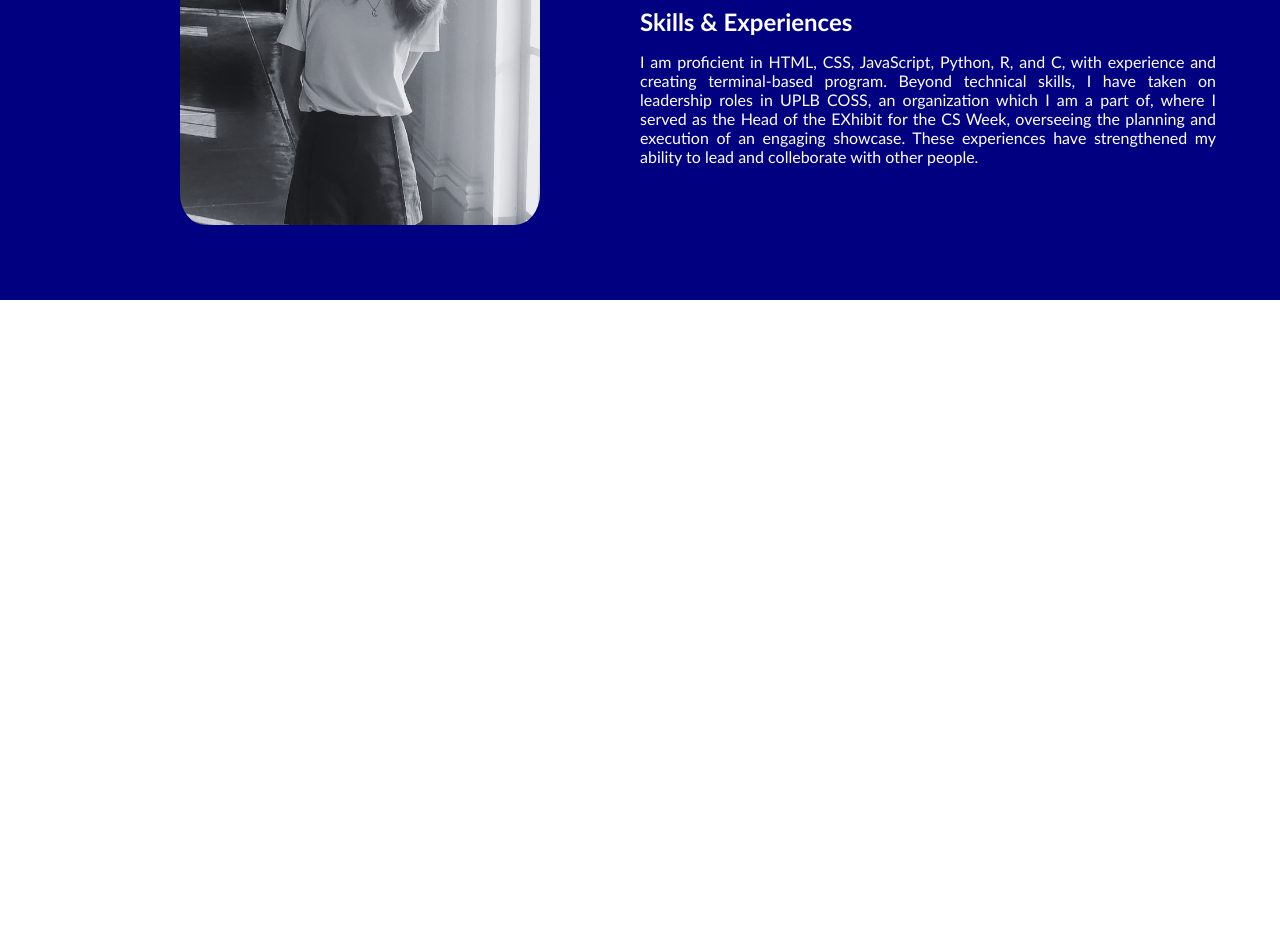
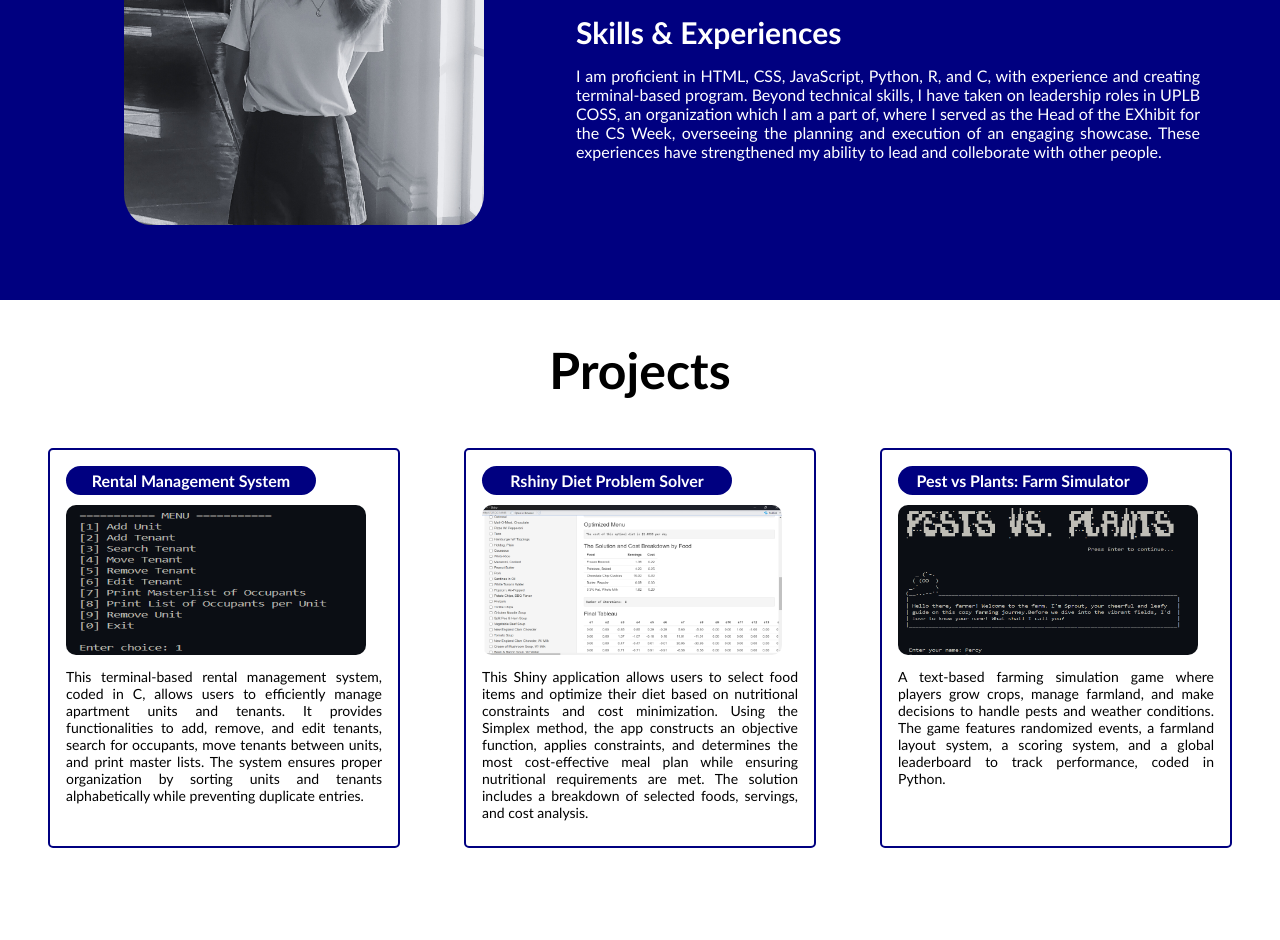
Before and after one commit to CMSC-100-2S-AY2024-2025/exer-01-html-and-css-pajamolod, a plain HTML site: page Jamolod02_CMSC100.html in a window 1280 px wide. Shown: the part 960-1900 px from the top of the page. Before the commit the page ends 1260 px from the top, so only its background shows below. Drawn offline with Linux system fonts and the light colour scheme.

Commit message:
chore: change the font size of the 'about me' info and created the project section. cleanup the comments.

```diff
--- a/Jamolod02_CMSC100.html
+++ b/Jamolod02_CMSC100.html
@@ -14,8 +14,8 @@
         <div class="logo">Hello World!</div>
         <div class="nav-items">
             <a href="#aboutMe">About</a>
-            <a href="#footer">Project</a>
             <a href="#aboutMe">Skill</a>
+            <a href="#projectPage">Project</a>
         </div>
     </nav>
 
@@ -49,13 +49,30 @@
         </div>
     </section>
 
+    <!-- project page -->
+    <section class="project" id="projectPage">
+        <h1 class="proj-title">Projects</h1>
+        <div class="proj-container">
+            <div class="proj1">
+                <h1>Rental Management System</h1>
+                <img src="proj1.png" class="proj1-image">
+                <p>This terminal-based rental management system, coded in C, allows users to efficiently manage apartment units and tenants. It provides functionalities to add, remove, and edit tenants, search for occupants, move tenants between units, and print master lists. The system ensures proper organization by sorting units and tenants alphabetically while preventing duplicate entries.</p>
+
+            </div>
+            <div class="proj2">
+                <h1>Rshiny Diet Problem Solver</h1>
+                <img src="proj2.png" class="proj2-image">
+                <p>This Shiny application allows users to select food items and optimize their diet based on nutritional constraints and cost minimization. Using the Simplex method, the app constructs an objective function, applies constraints, and determines the most cost-effective meal plan while ensuring nutritional requirements are met. The solution includes a breakdown of selected foods, servings, and cost analysis.</p>
+            </div>
+            <div class="proj3">
+                <h1>Pest vs Plants: Farm Simulator</h1>
+                <img src="proj3.png" class="proj3-image">
+                <p>A text-based farming simulation game where players grow crops, manage farmland, and make decisions to handle pests and weather conditions. The game features randomized events, a farmland layout system, a scoring system, and a global leaderboard to track performance, coded in Python.</p>
+            </div>
+        </div>
+
+    </section>
+
 </body>
 
 </html>
-
-<!-- ReadMe content
-Phea Marie A. Jamolod
-BS Computer Science
-/live website link
-steps on how to create github page
-key takeaway -->
--- a/style.css
+++ b/style.css
@@ -3,15 +3,7 @@
     margin: 0;
     padding: 0;
     font-family: 'Trebuchet MS', 'Lucida Sans Unicode', 'Lucida Grande', 'Lucida Sans', Arial, sans-serif;
-    /* max-width: 900px; */
 }
-
-/* @media screen and (max-width: 1080px) {
-    .about-container {
-        grid-template-columns: 1fr;
-    }
-
-} */
 
 nav {
     height: 60px;
@@ -19,8 +11,6 @@ nav {
     display: flex;
     justify-content: space-between;
     align-items: center;
-    /* width: 1080px; */
-    /* overflow: hidden; */
     padding: 3rem calc((100vw -1300px))/2;
 }
 
@@ -33,7 +23,6 @@ nav a {
 
 nav a:hover {
     color: black;
-    /* background-color: white; */
 }
 
 .logo {
@@ -51,7 +40,6 @@ nav a:hover {
 .welcome-container {
     display: grid;
     grid-template-columns: 1fr 1fr;
-    /* height: 95vh;; */
     height: 600px;
 }
 
@@ -101,7 +89,7 @@ button {
     width: 190px ;
 }
 .btn {
-    display: inline-block; /* Makes it behave like a button */
+    display: inline-block;
     margin-top: 1rem;
     padding: 1rem 3rem;
     font-size: 1rem;
@@ -111,31 +99,23 @@ button {
     border-radius: 50px;
     width: 190px;
     text-align: center;
-    text-decoration: none; /* Removes underline */
+    text-decoration: none;
 }
 
 .btn:hover {
-    background: black; /* Slightly darker shade on hover */
+    background: black;
 }
 
-
-/* button:hover {
-    background-color: black;
-    color: white;
-} */
 
 /* ----------------------------------------------------------- */
 
 .about {
     background-color: navy;
-    /* height: 600px; */
-    /* width: */
 }
 
 .about-container {
     display: grid;
-    grid-template-columns: 1fr 1fr;
-    /* height: 95vh;; */
+    grid-template-columns: .9fr 1.1fr;
     height: 600px;
 }
 
@@ -157,48 +137,29 @@ button {
     padding-right: 1rem;
 }
 
-.about-column-left {
-    /* display: flex; */
-    /* justify-content: center; */
-    /* align-items: center; */
-    /* grid-row: 1 / span 2; */
-    padding-top: 0rem;
-    padding-bottom: 0rem;
-    padding-left: 7rem;
-    padding-right: 2rem;
-}
-
 .about-column-right {
-    /* height: 300px; */
     padding-top: 3rem;
     padding-bottom: 1rem;
-    padding-right: 4rem;
-    /* padding-left: 2rem; */
+    padding-right: 5rem;
     justify-self: left;
     justify-content: center;
     align-items: center;
 }
 
 .about-column-right h1 {
-    /* display: flex; */
-    /* flex-direction: row; */
-    /* padding-left: 1rem; */
-    /* padding-bottom: 1rem; */
     padding-top: 2rem;
     color: white;
     padding-bottom: 1rem;
-    /* position: absolute; */
+    font-size: 30px;
 }
 
 .bio {
     display: block;
-    /* padding-bottom: .5rem; */
     text-align: justify;
     color: white;
-    /* font-size: 14px; */
     height: 150px;
-    /* width: 300px; */
     overflow: auto;
+    font-size: 16px;
 }
 
 .skill {
@@ -206,8 +167,148 @@ button {
     padding-bottom: 1rem;
     text-align: justify;
     color: white;
-    /* font-size: 14px; */
-    /* width: 300px; */
-    height: 165px;
+    height: 1px;
     overflow: auto;
+    font-size: 16px;
+    height: 180px;
 }
+
+/* --------------------------------------------------------------- */
+
+.project {
+    height: 600px;
+}
+
+.proj-title{
+    display: flex;
+    justify-content: center;
+    margin-top: 2.5rem;
+    font-size: 50px;
+    font-weight: bolder;
+}
+
+.proj-container {
+    color: white;
+    padding: 1rem;
+    border-radius: 15px;
+    height: 500px;
+    justify-content: space-evenly;
+    display: flex;
+}
+
+.proj1 {
+    border: 2px solid navy;
+    color: black;
+    padding: 1rem;
+    border-radius: 5px;
+    margin: 2rem 2rem;
+    height: 400px;
+    width: 450px;
+}
+
+.proj1 h1 {
+    display: flex;
+    justify-content: center;
+    text-align: center;
+    background-color: navy;
+    border-radius: 15px;
+    padding-top: 5px;
+    padding-bottom: 5px;
+    color: white;
+    margin-bottom: 10px;
+    font-size: 16px;
+    width: 250px;
+    height: 29px;
+}
+
+.proj1 p {
+    font-size: 14px;
+    text-align: justify;
+    padding-top: 10px;
+}
+
+.proj1-image {
+    border-radius: 10px;
+    height: 150px;
+    width: 300px;
+    object-fit: fill;
+}
+
+.proj2 {
+    border: 2px solid navy;
+    color: black;
+    padding: 1rem;
+    border-radius: 5px;
+    padding: 1rem;
+    margin: 2rem 2rem;
+    height: 400px;
+    width: 450px;
+}
+
+.proj2 h1 {
+    display: flex;
+    justify-content: center;
+    text-align: center;
+    background-color: navy;
+    border-radius: 15px;
+    padding-top: 5px;
+    padding-bottom: 5px;
+    color: white;
+    margin-bottom: 10px;
+    font-size: 16px;
+    width: 250px;
+    height: 29px;
+
+}
+
+.proj2 p {
+    font-size: 14px;
+    text-align: justify;
+    padding-top: 10px;
+}
+
+.proj2-image {
+    border-radius: 10px;
+    height: 150px;
+    width: 300px;
+    object-fit: fill;
+}
+
+.proj3 {
+    border: 2px solid navy;
+    color: black;
+    padding: 1rem;
+    border-radius: 5px;
+    padding: 1rem;
+    margin: 2rem 2rem;
+    height: 400px;
+    width: 450px;
+}
+
+.proj3 h1 {
+    display: flex;
+    justify-content: center;
+    text-align: center;
+    background-color: navy;
+    border-radius: 15px;
+    padding-top: 5px;
+    padding-bottom: 5px;
+    color: white;
+    margin-bottom: 10px;
+    font-size: 16px;
+    width: 250px;
+    height: 29px;
+}
+
+.proj3 p {
+    font-size: 14px;
+    text-align: justify;
+    padding-top: 10px;
+}
+
+.proj3-image {
+    border-radius: 10px;
+    height: 150px;
+    width: 300px;
+    object-fit: fill;
+}
```
Also changed, not shown: proj1.png (added), proj2.1.png (added), proj2.2.png (added), proj2.png (added), proj3.png (added).
